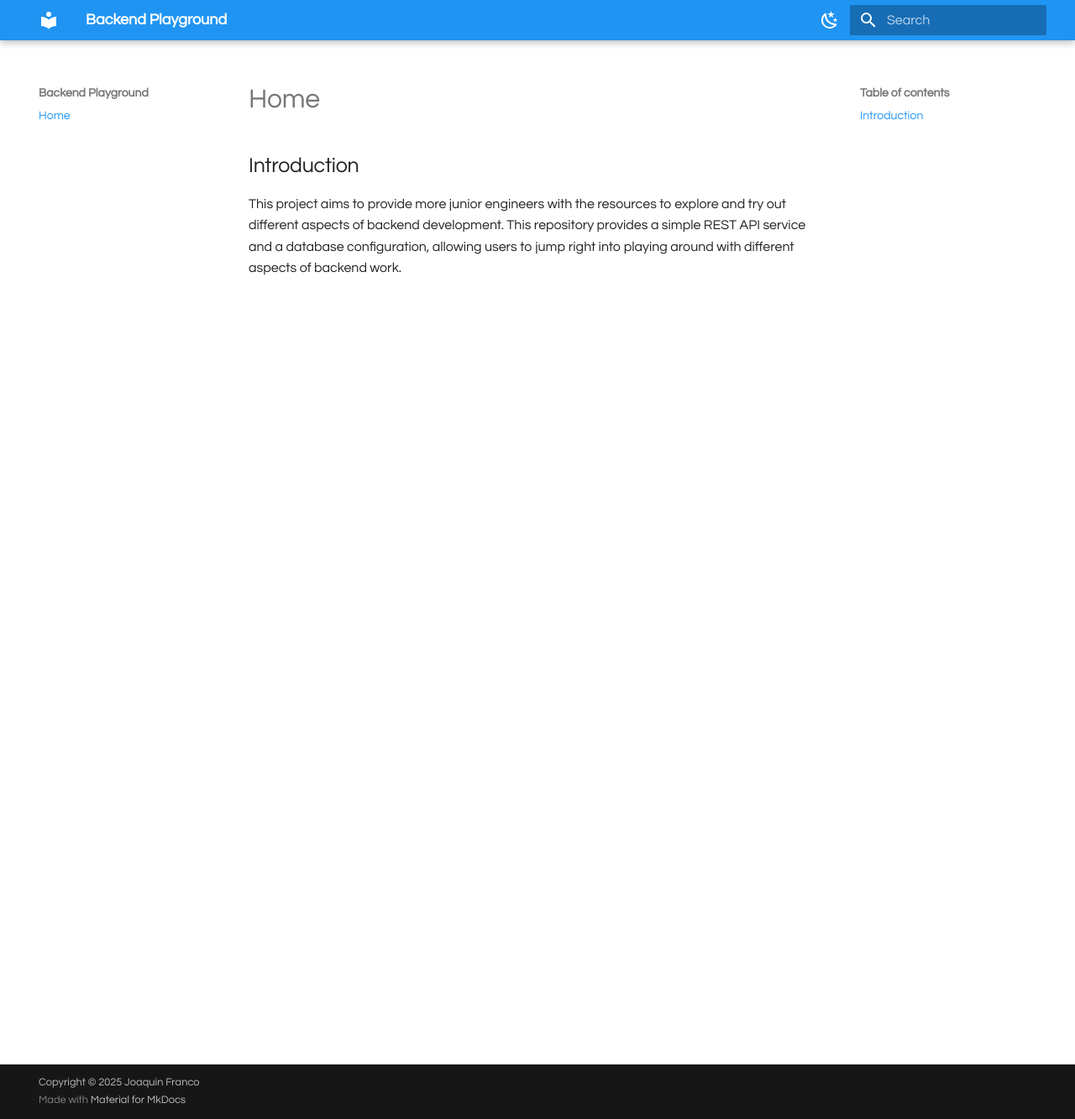
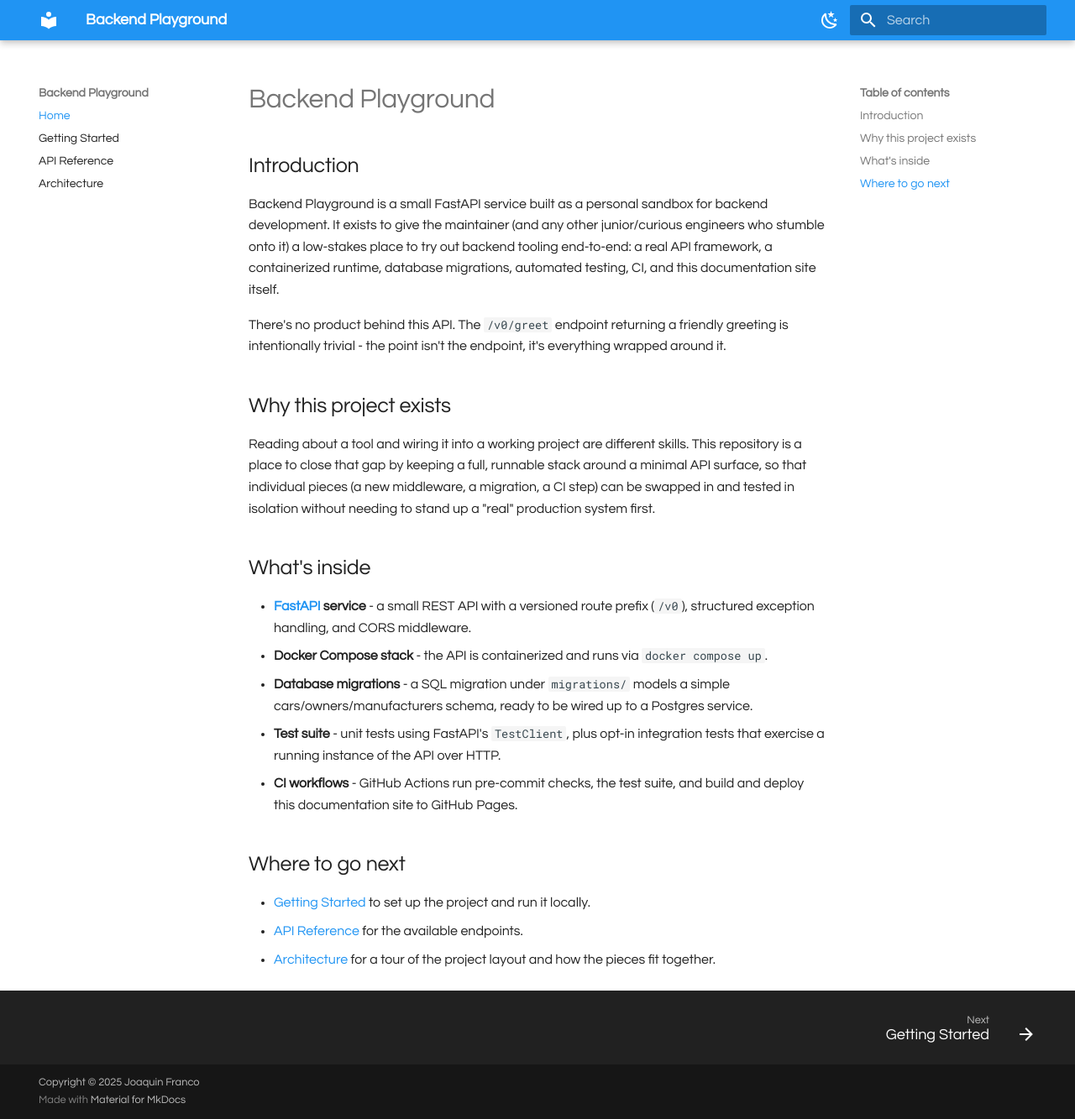
Before and after one commit to jgfranco17/backend-playground, an MkDocs documentation site: the page built from docs/index.md, in a window 1280 px wide and 1333 px high. Shown: the whole window at 84% size. Built offline with MkDocs 1.6.1 and Material for MkDocs 9.7.7, drawn with Linux system fonts in a browser that asks for light colours.

Commit message:
[DOCS] Update developer guides (#5)
* docs: add setup guide for backend

* fix: document tests

* ci: bump up versions

* feat: add user guide pages

* ci: dependency fixes

* ci: rename jobs

* ci: run on docs workflow changes

```diff
--- a/docs/index.md
+++ b/docs/index.md
@@ -1,8 +1,40 @@
-# Home
+# Backend Playground
 
 ## Introduction
 
-This project aims to provide more junior engineers with the resources to explore and try out
-different aspects of backend development. This repository provides a simple REST API service
-and a database configuration, allowing users to jump right into playing around with different
-aspects of backend work.
+Backend Playground is a small FastAPI service built as a personal sandbox for backend
+development. It exists to give the maintainer (and any other junior/curious engineers
+who stumble onto it) a low-stakes place to try out backend tooling end-to-end: a real
+API framework, a containerized runtime, database migrations, automated testing, CI, and
+this documentation site itself.
+
+There's no product behind this API. The `/v0/greet` endpoint returning a friendly
+greeting is intentionally trivial - the point isn't the endpoint, it's everything
+wrapped around it.
+
+## Why this project exists
+
+Reading about a tool and wiring it into a working project are different skills. This
+repository is a place to close that gap by keeping a full, runnable stack around a
+minimal API surface, so that individual pieces (a new middleware, a migration, a CI
+step) can be swapped in and tested in isolation without needing to stand up a "real"
+production system first.
+
+## What's inside
+
+- **[FastAPI](https://fastapi.tiangolo.com/) service** - a small REST API with a
+  versioned route prefix (`/v0`), structured exception handling, and CORS middleware.
+- **Docker Compose stack** - the API is containerized and runs via `docker compose up`.
+- **Database migrations** - a SQL migration under `migrations/` models a simple
+  cars/owners/manufacturers schema, ready to be wired up to a Postgres service.
+- **Test suite** - unit tests using FastAPI's `TestClient`, plus opt-in integration
+  tests that exercise a running instance of the API over HTTP.
+- **CI workflows** - GitHub Actions run pre-commit checks, the test suite, and build
+  and deploy this documentation site to GitHub Pages.
+
+## Where to go next
+
+- [Getting Started](getting-started.md) to set up the project and run it locally.
+- [API Reference](api-reference.md) for the available endpoints.
+- [Architecture](architecture.md) for a tour of the project layout and how the pieces
+  fit together.
--- a/mkdocs.yml
+++ b/mkdocs.yml
@@ -1,4 +1,9 @@
 site_name: Backend Playground
+nav:
+  - Home: index.md
+  - Getting Started: getting-started.md
+  - API Reference: api-reference.md
+  - Architecture: architecture.md
 theme:
   name: material
   font:
@@ -21,8 +26,6 @@ theme:
         name: Toggle dark mode
       primary: blue
       accent: indigo
-  nav:
-    - Home: index.md
   features:
     - announce.dismiss
     - content.code.annotate
--- a/pyproject.toml
+++ b/pyproject.toml
@@ -26,6 +26,11 @@ dev = [
     "flake8>=7.1.1,<8",
     "pytest-cov>=7.1.0",
 ]
+docs = [
+    "mkdocs>=1.6.1",
+    "mkdocs-material>=9.7.7",
+]
 
 [tool.uv]
 package = false
+default-groups = ["dev", "docs"]
```
Also changed, not shown: README.md (+41 -7 lines), docs/api-reference.md (added, +76 -0 lines), docs/architecture.md (added, +59 -0 lines), docs/getting-started.md (added, +97 -0 lines), 3 other files.
